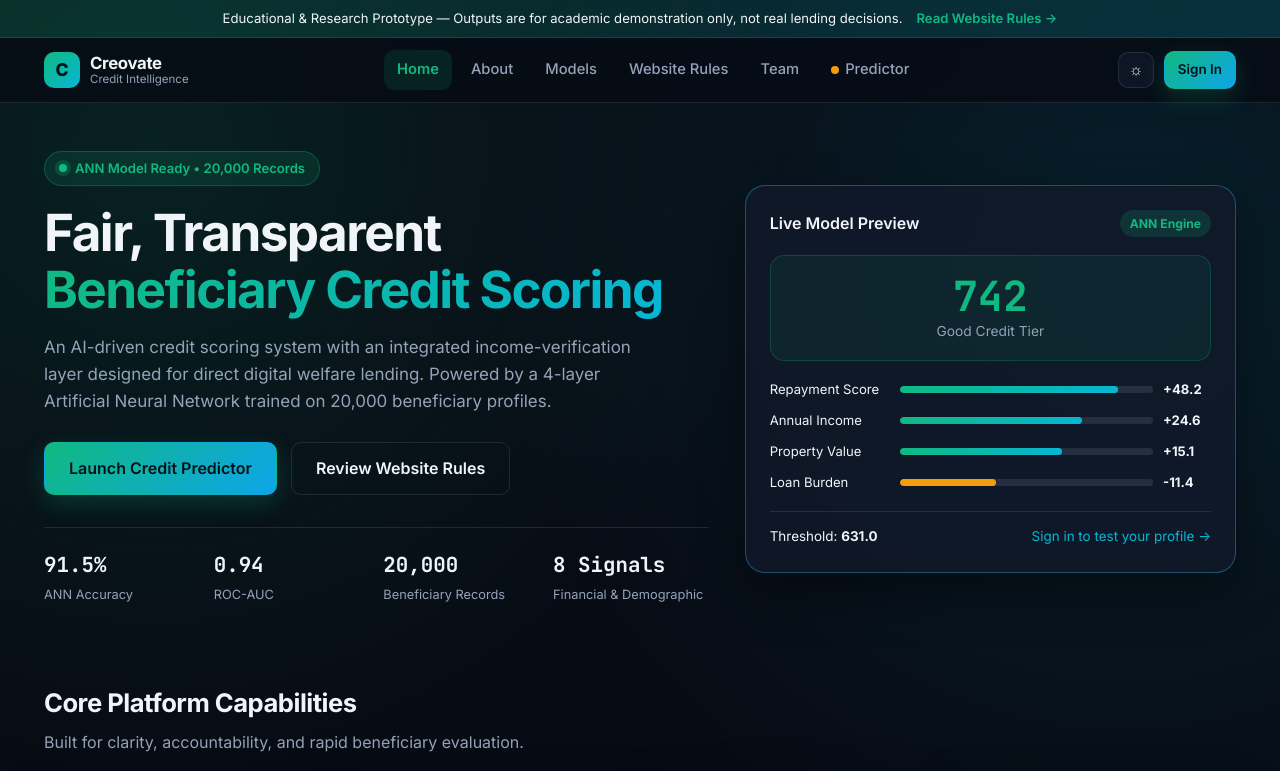
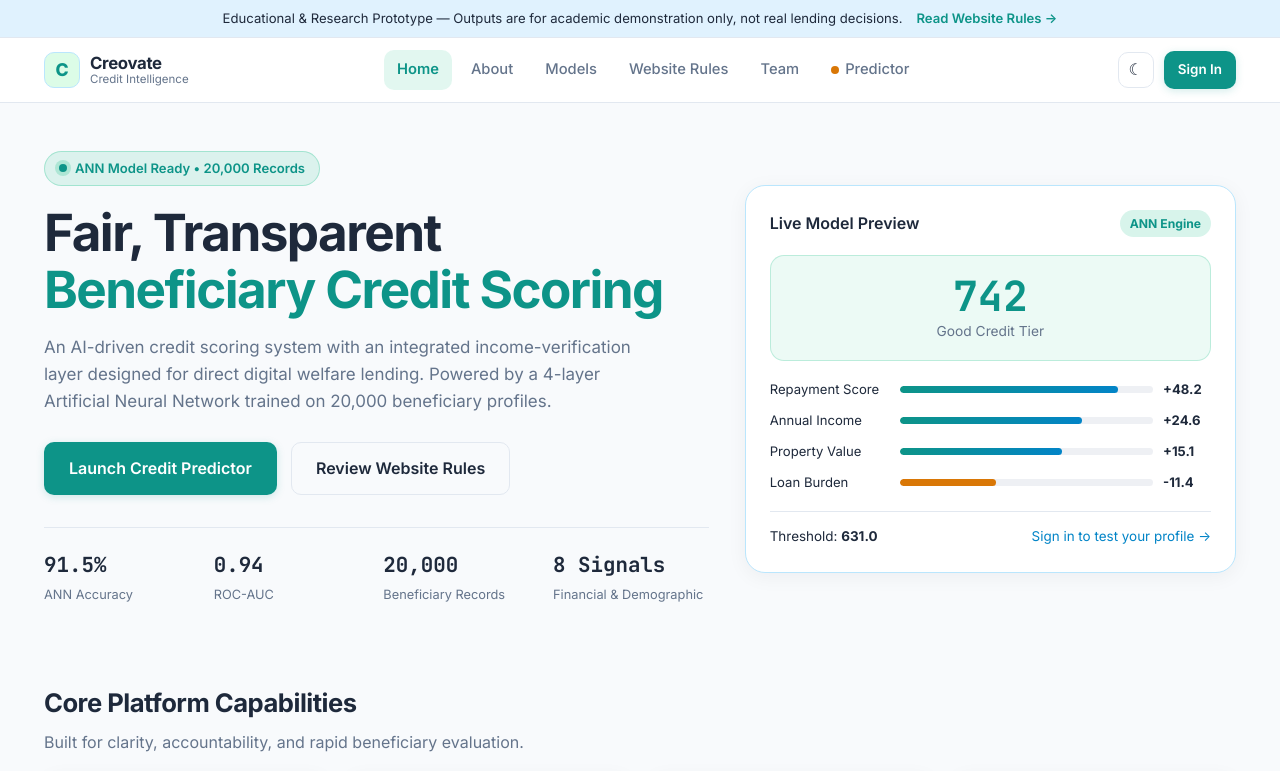
Before and after one commit to 777tharun7/Credit-Score-Predictor, a plain HTML site: page index.html in a window 1280 px wide. Shown: the top 771 px of the page. Drawn offline with Linux system fonts and the light colour scheme.

Commit message:
Switch default theme to clean 3-color light palette

```diff
--- a/app.js
+++ b/app.js
@@ -524,7 +524,7 @@ function loadHistory() {
 // Event Wiring
 // ---------------------------------------------------------------------------
 document.addEventListener("DOMContentLoaded", () => {
-  applyTheme(localStorage.getItem(THEME_KEY) || "dark");
+  applyTheme(localStorage.getItem(THEME_KEY) || "light");
   updateAuthUI();
   renderAbout();
   renderModels();
--- a/docs/app.js
+++ b/docs/app.js
@@ -524,7 +524,7 @@ function loadHistory() {
 // Event Wiring
 // ---------------------------------------------------------------------------
 document.addEventListener("DOMContentLoaded", () => {
-  applyTheme(localStorage.getItem(THEME_KEY) || "dark");
+  applyTheme(localStorage.getItem(THEME_KEY) || "light");
   updateAuthUI();
   renderAbout();
   renderModels();
--- a/docs/styles.css
+++ b/docs/styles.css
@@ -1,34 +1,42 @@
 :root {
-  --bg: #070b14;
-  --bg-elevated: #0e1525;
-  --bg-card: rgba(17, 25, 42, 0.85);
-  --bg-input: rgba(10, 16, 30, 0.9);
-  --border: rgba(148, 163, 184, 0.16);
-  --border-strong: rgba(56, 189, 248, 0.35);
-  --text: #f1f5f9;
-  --text-muted: #94a3b8;
-  --primary: #10b981;
-  --primary-hover: #059669;
-  --accent: #06b6d4;
-  --warn: #f59e0b;
-  --danger: #ef4444;
-  --shadow: 0 20px 50px rgba(0, 0, 0, 0.45);
-  --radius: 16px;
+  /* 3-Color Light Palette:
+     1. Soft Off-White (#f8fafc / #ffffff)
+     2. Soft Sky Blue (#e0f2fe / #0284c7)
+     3. Soft Mint Sage (#dcfce7 / #0d9488) */
+  --bg: #f8fafc;
+  --bg-elevated: #ffffff;
+  --bg-card: #ffffff;
+  --bg-input: #f1f5f9;
+  --sky-soft: #e0f2fe;
+  --mint-soft: #dcfce7;
+  --border: #e2e8f0;
+  --border-strong: #bae6fd;
+  --text: #1e293b;
+  --text-muted: #64748b;
+  --primary: #0d9488;
+  --primary-hover: #0f766e;
+  --accent: #0284c7;
+  --warn: #d97706;
+  --danger: #dc2626;
+  --shadow: 0 4px 20px rgba(15, 23, 42, 0.05);
+  --radius: 14px;
   --radius-sm: 10px;
   --font-sans: 'Inter', -apple-system, BlinkMacSystemFont, 'Segoe UI', sans-serif;
   --font-mono: 'JetBrains Mono', ui-monospace, SFMono-Regular, monospace;
 }
 
-[data-theme="light"] {
-  --bg: #f8fafc;
-  --bg-elevated: #ffffff;
-  --bg-card: rgba(255, 255, 255, 0.95);
-  --bg-input: #f1f5f9;
-  --border: rgba(15, 23, 42, 0.1);
-  --border-strong: rgba(16, 185, 129, 0.45);
-  --text: #0f172a;
-  --text-muted: #475569;
-  --shadow: 0 12px 32px rgba(15, 23, 42, 0.08);
+[data-theme="dark"] {
+  --bg: #0f172a;
+  --bg-elevated: #1e293b;
+  --bg-card: #1e293b;
+  --bg-input: #0f172a;
+  --sky-soft: rgba(56, 189, 248, 0.14);
+  --mint-soft: rgba(52, 211, 153, 0.14);
+  --border: rgba(148, 163, 184, 0.2);
+  --border-strong: rgba(56, 189, 248, 0.35);
+  --text: #f1f5f9;
+  --text-muted: #94a3b8;
+  --shadow: 0 12px 32px rgba(0, 0, 0, 0.3);
 }
 
 *, *::before, *::after { box-sizing: border-box; }
@@ -44,9 +52,7 @@ html, body {
 }
 
 body {
-  background-image:
-    radial-gradient(circle at 12% 10%, rgba(16, 185, 129, 0.12), transparent 36%),
-    radial-gradient(circle at 88% 18%, rgba(6, 182, 212, 0.12), transparent 38%);
+  background-color: var(--bg);
 }
 
 a { color: var(--accent); text-decoration: none; }
@@ -76,7 +82,7 @@ code {
 
 /* Top Notice */
 .top-notice {
-  background: linear-gradient(90deg, rgba(16, 185, 129, 0.15), rgba(6, 182, 212, 0.15));
+  background: var(--sky-soft);
   border-bottom: 1px solid var(--border);
   padding: 8px 20px;
   font-size: 0.82rem;
@@ -94,11 +100,11 @@ code {
   position: sticky;
   top: 0;
   z-index: 100;
-  backdrop-filter: blur(16px);
-  background: rgba(7, 11, 20, 0.78);
+  backdrop-filter: blur(12px);
+  background: rgba(255, 255, 255, 0.92);
   border-bottom: 1px solid var(--border);
 }
-[data-theme="light"] .navbar { background: rgba(255, 255, 255, 0.86); }
+[data-theme="dark"] .navbar { background: rgba(15, 23, 42, 0.88); }
 
 .nav-inner {
   max-width: 1240px;
@@ -121,8 +127,9 @@ code {
   width: 36px;
   height: 36px;
   border-radius: 10px;
-  background: linear-gradient(135deg, var(--primary), var(--accent));
-  color: #031510;
+  background: var(--mint-soft);
+  border: 1px solid var(--border-strong);
+  color: var(--primary);
   font-weight: 800;
   display: grid;
   place-items: center;
@@ -207,11 +214,11 @@ code {
 .btn-full { width: 100%; }
 
 .btn-primary {
-  background: linear-gradient(135deg, var(--primary), #0ea5e9);
-  color: #031318;
-  box-shadow: 0 8px 24px rgba(16, 185, 129, 0.22);
+  background: var(--primary);
+  color: #ffffff;
+  box-shadow: 0 2px 8px rgba(13, 148, 136, 0.18);
 }
-.btn-primary:hover { filter: brightness(1.08); transform: translateY(-1px); }
+.btn-primary:hover { background: var(--primary-hover); transform: translateY(-1px); }
 
 .btn-outline {
   background: transparent;
@@ -303,10 +310,7 @@ code {
   margin: 0 0 16px;
 }
 .gradient-text {
-  background: linear-gradient(120deg, var(--primary), var(--accent));
-  -webkit-background-clip: text;
-  background-clip: text;
-  color: transparent;
+  color: var(--primary);
 }
 .hero-subtitle {
   font-size: 1.06rem;
--- a/index.html
+++ b/index.html
@@ -1,5 +1,5 @@
 <!DOCTYPE html>
-<html lang="en" data-theme="dark">
+<html lang="en" data-theme="light">
 <head>
   <meta charset="UTF-8" />
   <meta name="viewport" content="width=device-width, initial-scale=1.0" />
--- a/styles.css
+++ b/styles.css
@@ -1,34 +1,42 @@
 :root {
-  --bg: #070b14;
-  --bg-elevated: #0e1525;
-  --bg-card: rgba(17, 25, 42, 0.85);
-  --bg-input: rgba(10, 16, 30, 0.9);
-  --border: rgba(148, 163, 184, 0.16);
-  --border-strong: rgba(56, 189, 248, 0.35);
-  --text: #f1f5f9;
-  --text-muted: #94a3b8;
-  --primary: #10b981;
-  --primary-hover: #059669;
-  --accent: #06b6d4;
-  --warn: #f59e0b;
-  --danger: #ef4444;
-  --shadow: 0 20px 50px rgba(0, 0, 0, 0.45);
-  --radius: 16px;
+  /* 3-Color Light Palette:
+     1. Soft Off-White (#f8fafc / #ffffff)
+     2. Soft Sky Blue (#e0f2fe / #0284c7)
+     3. Soft Mint Sage (#dcfce7 / #0d9488) */
+  --bg: #f8fafc;
+  --bg-elevated: #ffffff;
+  --bg-card: #ffffff;
+  --bg-input: #f1f5f9;
+  --sky-soft: #e0f2fe;
+  --mint-soft: #dcfce7;
+  --border: #e2e8f0;
+  --border-strong: #bae6fd;
+  --text: #1e293b;
+  --text-muted: #64748b;
+  --primary: #0d9488;
+  --primary-hover: #0f766e;
+  --accent: #0284c7;
+  --warn: #d97706;
+  --danger: #dc2626;
+  --shadow: 0 4px 20px rgba(15, 23, 42, 0.05);
+  --radius: 14px;
   --radius-sm: 10px;
   --font-sans: 'Inter', -apple-system, BlinkMacSystemFont, 'Segoe UI', sans-serif;
   --font-mono: 'JetBrains Mono', ui-monospace, SFMono-Regular, monospace;
 }
 
-[data-theme="light"] {
-  --bg: #f8fafc;
-  --bg-elevated: #ffffff;
-  --bg-card: rgba(255, 255, 255, 0.95);
-  --bg-input: #f1f5f9;
-  --border: rgba(15, 23, 42, 0.1);
-  --border-strong: rgba(16, 185, 129, 0.45);
-  --text: #0f172a;
-  --text-muted: #475569;
-  --shadow: 0 12px 32px rgba(15, 23, 42, 0.08);
+[data-theme="dark"] {
+  --bg: #0f172a;
+  --bg-elevated: #1e293b;
+  --bg-card: #1e293b;
+  --bg-input: #0f172a;
+  --sky-soft: rgba(56, 189, 248, 0.14);
+  --mint-soft: rgba(52, 211, 153, 0.14);
+  --border: rgba(148, 163, 184, 0.2);
+  --border-strong: rgba(56, 189, 248, 0.35);
+  --text: #f1f5f9;
+  --text-muted: #94a3b8;
+  --shadow: 0 12px 32px rgba(0, 0, 0, 0.3);
 }
 
 *, *::before, *::after { box-sizing: border-box; }
@@ -44,9 +52,7 @@ html, body {
 }
 
 body {
-  background-image:
-    radial-gradient(circle at 12% 10%, rgba(16, 185, 129, 0.12), transparent 36%),
-    radial-gradient(circle at 88% 18%, rgba(6, 182, 212, 0.12), transparent 38%);
+  background-color: var(--bg);
 }
 
 a { color: var(--accent); text-decoration: none; }
@@ -76,7 +82,7 @@ code {
 
 /* Top Notice */
 .top-notice {
-  background: linear-gradient(90deg, rgba(16, 185, 129, 0.15), rgba(6, 182, 212, 0.15));
+  background: var(--sky-soft);
   border-bottom: 1px solid var(--border);
   padding: 8px 20px;
   font-size: 0.82rem;
@@ -94,11 +100,11 @@ code {
   position: sticky;
   top: 0;
   z-index: 100;
-  backdrop-filter: blur(16px);
-  background: rgba(7, 11, 20, 0.78);
+  backdrop-filter: blur(12px);
+  background: rgba(255, 255, 255, 0.92);
   border-bottom: 1px solid var(--border);
 }
-[data-theme="light"] .navbar { background: rgba(255, 255, 255, 0.86); }
+[data-theme="dark"] .navbar { background: rgba(15, 23, 42, 0.88); }
 
 .nav-inner {
   max-width: 1240px;
@@ -121,8 +127,9 @@ code {
   width: 36px;
   height: 36px;
   border-radius: 10px;
-  background: linear-gradient(135deg, var(--primary), var(--accent));
-  color: #031510;
+  background: var(--mint-soft);
+  border: 1px solid var(--border-strong);
+  color: var(--primary);
   font-weight: 800;
   display: grid;
   place-items: center;
@@ -207,11 +214,11 @@ code {
 .btn-full { width: 100%; }
 
 .btn-primary {
-  background: linear-gradient(135deg, var(--primary), #0ea5e9);
-  color: #031318;
-  box-shadow: 0 8px 24px rgba(16, 185, 129, 0.22);
+  background: var(--primary);
+  color: #ffffff;
+  box-shadow: 0 2px 8px rgba(13, 148, 136, 0.18);
 }
-.btn-primary:hover { filter: brightness(1.08); transform: translateY(-1px); }
+.btn-primary:hover { background: var(--primary-hover); transform: translateY(-1px); }
 
 .btn-outline {
   background: transparent;
@@ -303,10 +310,7 @@ code {
   margin: 0 0 16px;
 }
 .gradient-text {
-  background: linear-gradient(120deg, var(--primary), var(--accent));
-  -webkit-background-clip: text;
-  background-clip: text;
-  color: transparent;
+  color: var(--primary);
 }
 .hero-subtitle {
   font-size: 1.06rem;
--- a/web/app.js
+++ b/web/app.js
@@ -404,7 +404,7 @@ async function loadHistory() {
 // Event Wiring
 // ---------------------------------------------------------------------------
 document.addEventListener("DOMContentLoaded", () => {
-  applyTheme(localStorage.getItem(THEME_KEY) || "dark");
+  applyTheme(localStorage.getItem(THEME_KEY) || "light");
   updateAuthUI();
   renderAbout();
   renderModels();
--- a/web/styles.css
+++ b/web/styles.css
@@ -1,34 +1,42 @@
 :root {
-  --bg: #070b14;
-  --bg-elevated: #0e1525;
-  --bg-card: rgba(17, 25, 42, 0.85);
-  --bg-input: rgba(10, 16, 30, 0.9);
-  --border: rgba(148, 163, 184, 0.16);
-  --border-strong: rgba(56, 189, 248, 0.35);
-  --text: #f1f5f9;
-  --text-muted: #94a3b8;
-  --primary: #10b981;
-  --primary-hover: #059669;
-  --accent: #06b6d4;
-  --warn: #f59e0b;
-  --danger: #ef4444;
-  --shadow: 0 20px 50px rgba(0, 0, 0, 0.45);
-  --radius: 16px;
+  /* 3-Color Light Palette:
+     1. Soft Off-White (#f8fafc / #ffffff)
+     2. Soft Sky Blue (#e0f2fe / #0284c7)
+     3. Soft Mint Sage (#dcfce7 / #0d9488) */
+  --bg: #f8fafc;
+  --bg-elevated: #ffffff;
+  --bg-card: #ffffff;
+  --bg-input: #f1f5f9;
+  --sky-soft: #e0f2fe;
+  --mint-soft: #dcfce7;
+  --border: #e2e8f0;
+  --border-strong: #bae6fd;
+  --text: #1e293b;
+  --text-muted: #64748b;
+  --primary: #0d9488;
+  --primary-hover: #0f766e;
+  --accent: #0284c7;
+  --warn: #d97706;
+  --danger: #dc2626;
+  --shadow: 0 4px 20px rgba(15, 23, 42, 0.05);
+  --radius: 14px;
   --radius-sm: 10px;
   --font-sans: 'Inter', -apple-system, BlinkMacSystemFont, 'Segoe UI', sans-serif;
   --font-mono: 'JetBrains Mono', ui-monospace, SFMono-Regular, monospace;
 }
 
-[data-theme="light"] {
-  --bg: #f8fafc;
-  --bg-elevated: #ffffff;
-  --bg-card: rgba(255, 255, 255, 0.95);
-  --bg-input: #f1f5f9;
-  --border: rgba(15, 23, 42, 0.1);
-  --border-strong: rgba(16, 185, 129, 0.45);
-  --text: #0f172a;
-  --text-muted: #475569;
-  --shadow: 0 12px 32px rgba(15, 23, 42, 0.08);
+[data-theme="dark"] {
+  --bg: #0f172a;
+  --bg-elevated: #1e293b;
+  --bg-card: #1e293b;
+  --bg-input: #0f172a;
+  --sky-soft: rgba(56, 189, 248, 0.14);
+  --mint-soft: rgba(52, 211, 153, 0.14);
+  --border: rgba(148, 163, 184, 0.2);
+  --border-strong: rgba(56, 189, 248, 0.35);
+  --text: #f1f5f9;
+  --text-muted: #94a3b8;
+  --shadow: 0 12px 32px rgba(0, 0, 0, 0.3);
 }
 
 *, *::before, *::after { box-sizing: border-box; }
@@ -44,9 +52,7 @@ html, body {
 }
 
 body {
-  background-image:
-    radial-gradient(circle at 12% 10%, rgba(16, 185, 129, 0.12), transparent 36%),
-    radial-gradient(circle at 88% 18%, rgba(6, 182, 212, 0.12), transparent 38%);
+  background-color: var(--bg);
 }
 
 a { color: var(--accent); text-decoration: none; }
@@ -76,7 +82,7 @@ code {
 
 /* Top Notice */
 .top-notice {
-  background: linear-gradient(90deg, rgba(16, 185, 129, 0.15), rgba(6, 182, 212, 0.15));
+  background: var(--sky-soft);
   border-bottom: 1px solid var(--border);
   padding: 8px 20px;
   font-size: 0.82rem;
@@ -94,11 +100,11 @@ code {
   position: sticky;
   top: 0;
   z-index: 100;
-  backdrop-filter: blur(16px);
-  background: rgba(7, 11, 20, 0.78);
+  backdrop-filter: blur(12px);
+  background: rgba(255, 255, 255, 0.92);
   border-bottom: 1px solid var(--border);
 }
-[data-theme="light"] .navbar { background: rgba(255, 255, 255, 0.86); }
+[data-theme="dark"] .navbar { background: rgba(15, 23, 42, 0.88); }
 
 .nav-inner {
   max-width: 1240px;
@@ -121,8 +127,9 @@ code {
   width: 36px;
   height: 36px;
   border-radius: 10px;
-  background: linear-gradient(135deg, var(--primary), var(--accent));
-  color: #031510;
+  background: var(--mint-soft);
+  border: 1px solid var(--border-strong);
+  color: var(--primary);
   font-weight: 800;
   display: grid;
   place-items: center;
@@ -207,11 +214,11 @@ code {
 .btn-full { width: 100%; }
 
 .btn-primary {
-  background: linear-gradient(135deg, var(--primary), #0ea5e9);
-  color: #031318;
-  box-shadow: 0 8px 24px rgba(16, 185, 129, 0.22);
+  background: var(--primary);
+  color: #ffffff;
+  box-shadow: 0 2px 8px rgba(13, 148, 136, 0.18);
 }
-.btn-primary:hover { filter: brightness(1.08); transform: translateY(-1px); }
+.btn-primary:hover { background: var(--primary-hover); transform: translateY(-1px); }
 
 .btn-outline {
   background: transparent;
@@ -303,10 +310,7 @@ code {
   margin: 0 0 16px;
 }
 .gradient-text {
-  background: linear-gradient(120deg, var(--primary), var(--accent));
-  -webkit-background-clip: text;
-  background-clip: text;
-  color: transparent;
+  color: var(--primary);
 }
 .hero-subtitle {
   font-size: 1.06rem;
```
Also changed, not shown: docs/index.html (+1 -1 lines), web/index.html (+1 -1 lines).
